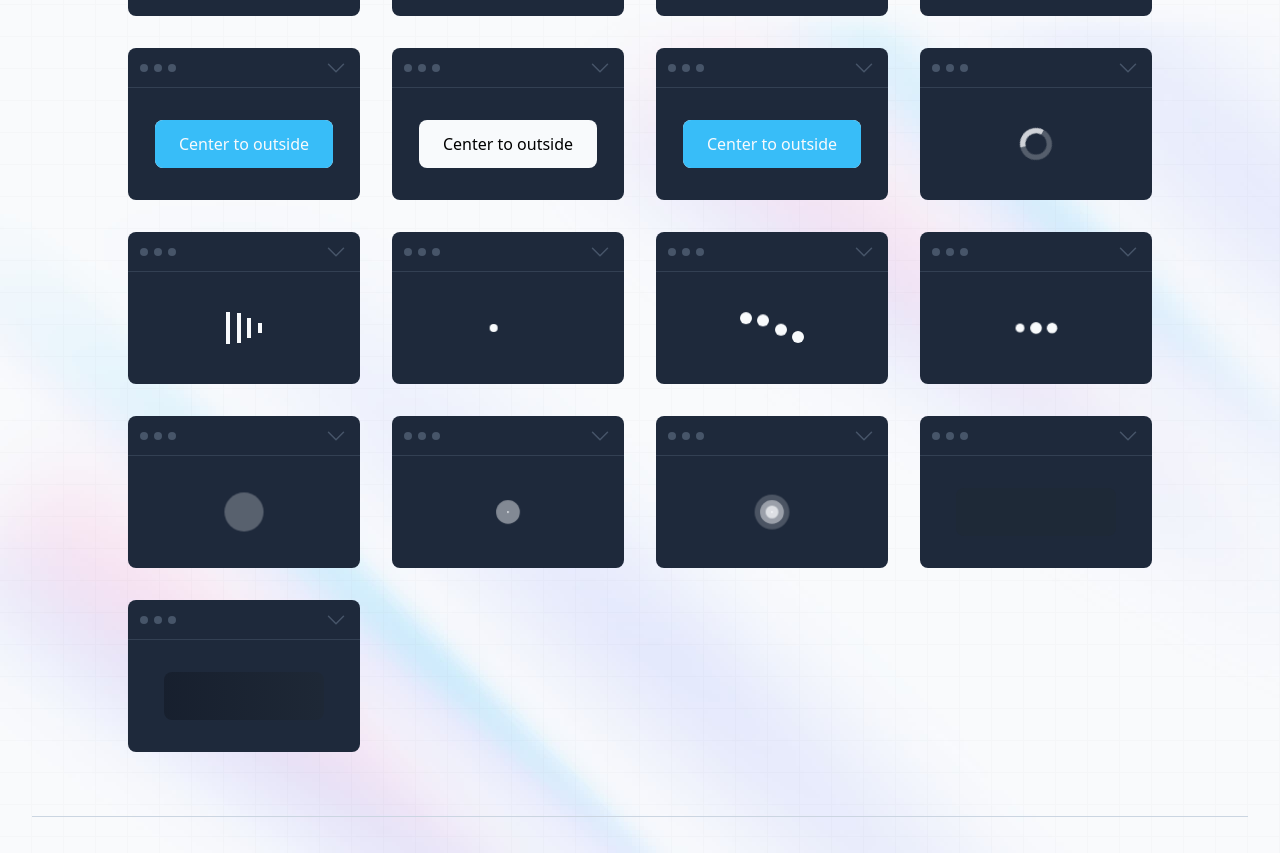
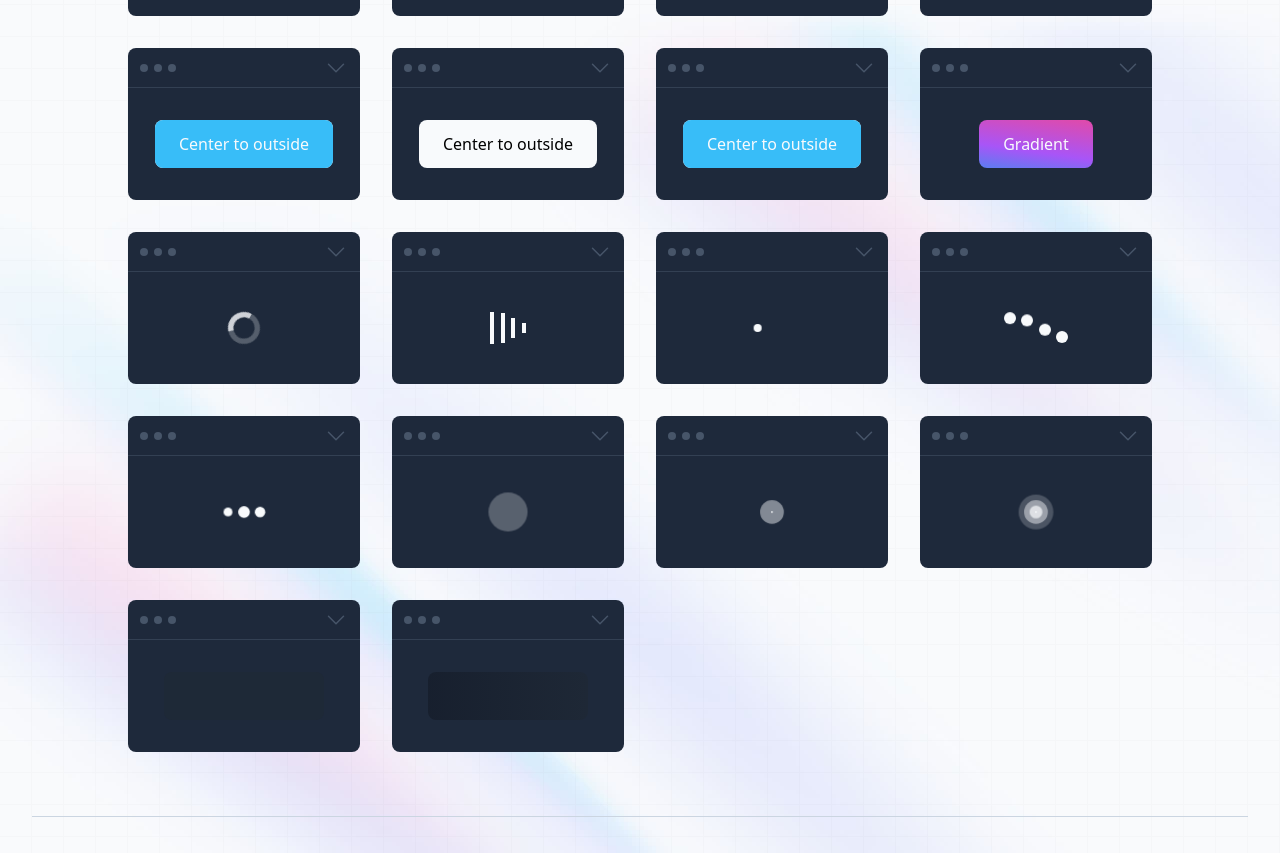
Before and after one commit to codingcodax/mini, a Next.js app: page /components in a window 1280 px wide. Shown: the part 1980-2833 px from the top of the page. Built offline with nearby package versions, Linux system fonts and the light colour scheme.

Commit message:
feat(snippets): add button gradient

```diff
--- /dev/null
+++ b/src/data/snippets/ButtonGradient.tsx
@@ -0,0 +1,16 @@
+import type { Snippet } from '~/types/snippet';
+
+const ButtonGradient: Snippet = {
+  title: 'Button Gradient',
+  type: 'button',
+  githubLink:
+    'https://github.com/codingcodax/mini/tree/main/src/data/snippets/ButtonGradient.tsx',
+  playgroundLink: 'https://play.tailwindcss.com/VsP8U6WLvK',
+  source: (
+    <button className='relative overflow-clip rounded-lg px-6 py-3 text-slate-50 before:absolute before:bottom-0 before:left-0 before:h-full before:w-[300%] before:-translate-x-2/4 before:bg-gradient-to-tr before:from-sky-500 before:via-purple-500 before:to-pink-500 before:transition-transform before:duration-500 before:ease-in-out hover:before:-translate-x-0'>
+      <span className='relative text-slate-50'>Gradient</span>
+    </button>
+  ),
+};
+
+export default ButtonGradient;
--- a/src/data/snippets/index.ts
+++ b/src/data/snippets/index.ts
@@ -35,6 +35,7 @@ import ButtonUnderlayCenterOutside from './ButtonUnderlayCenterOutside';
 import ButtonUnderlayOutsideCenter from './ButtonUnderlayOutsideCenter';
 import ButtonUnderlayOpacityCenterOutside from './ButtonUnderlayOpacityCenterOutside';
 import ButtonUnderlayOpacityOutsideCenter from './ButtonUnderlayOpacityOutsideCenter';
+import ButtonGradient from './ButtonGradient';
 import LoaderSpinner from './LoaderSpinner';
 import LoaderWaveform from './LoaderWaveform';
 import LoaderWobble from './LoaderWobble';
@@ -82,6 +83,7 @@ const Snippets: Snippet[] = [
   ButtonUnderlayOutsideCenter,
   ButtonUnderlayOpacityCenterOutside,
   ButtonUnderlayOpacityOutsideCenter,
+  ButtonGradient,
   LoaderSpinner,
   LoaderWaveform,
   LoaderWobble,
```
